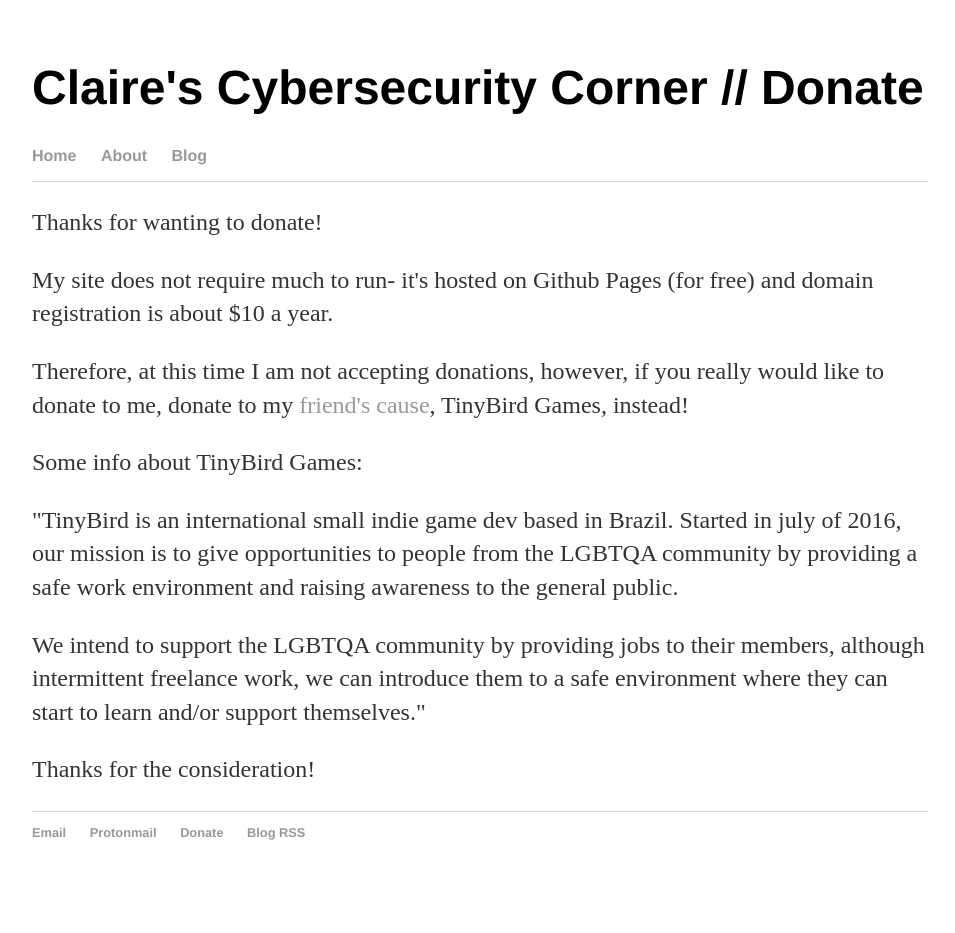
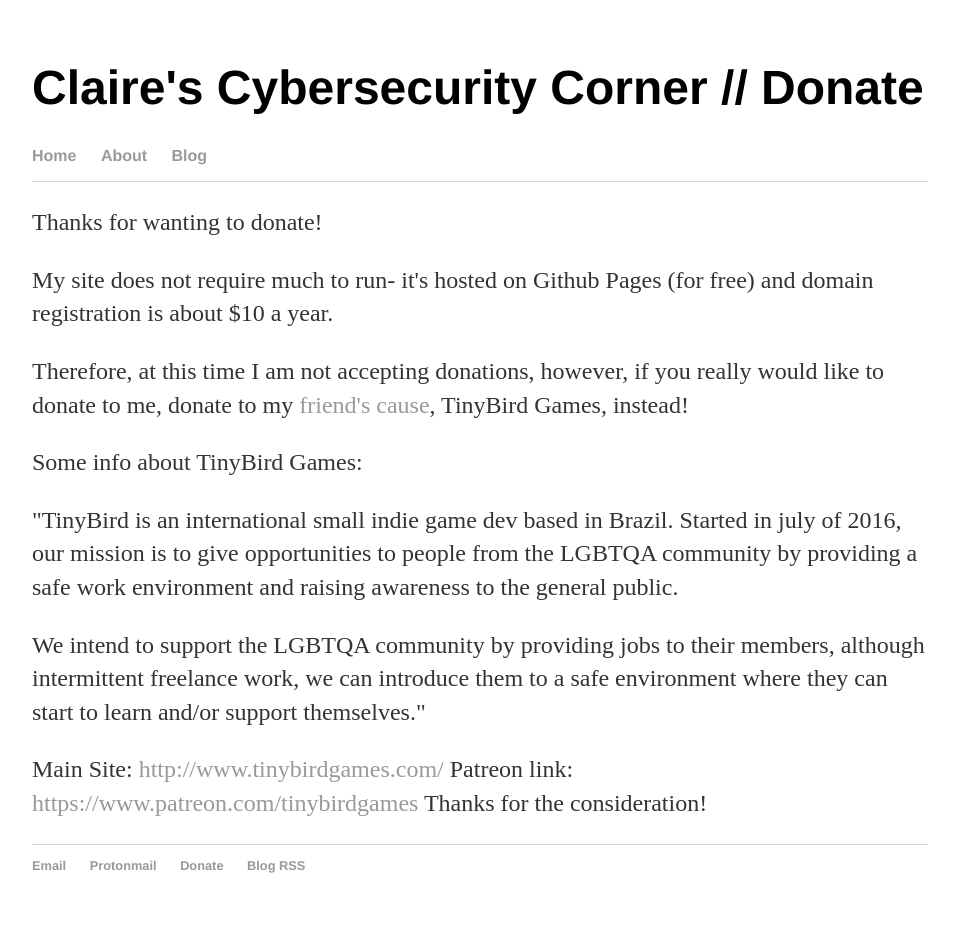
Before and after one commit to sle3man/sle3man.github.io, a Jekyll site: the page built from donate.html, in a window 1280 px wide. Shown: the whole page, without its empty margins (160-1115 px from the left). Built offline with Jekyll 4.4.1, drawn with Linux system fonts in a browser that asks for light colours; before the commit the page ends 900 px from its top, so only the background shows below that.

Commit message:
Update donate.html

```diff
--- a/donate.html
+++ b/donate.html
@@ -27,6 +27,10 @@
   where they can start to learn and/or support themselves."
   </p>
   <p>
+ <p>
+   Main Site: <a href="http://www.tinybirdgames.com/">http://www.tinybirdgames.com/</a>
+   Patreon link: <a href="https://www.patreon.com/tinybirdgames">https://www.patreon.com/tinybirdgames</a>
+
 
   Thanks for the consideration!
   </p>
```
